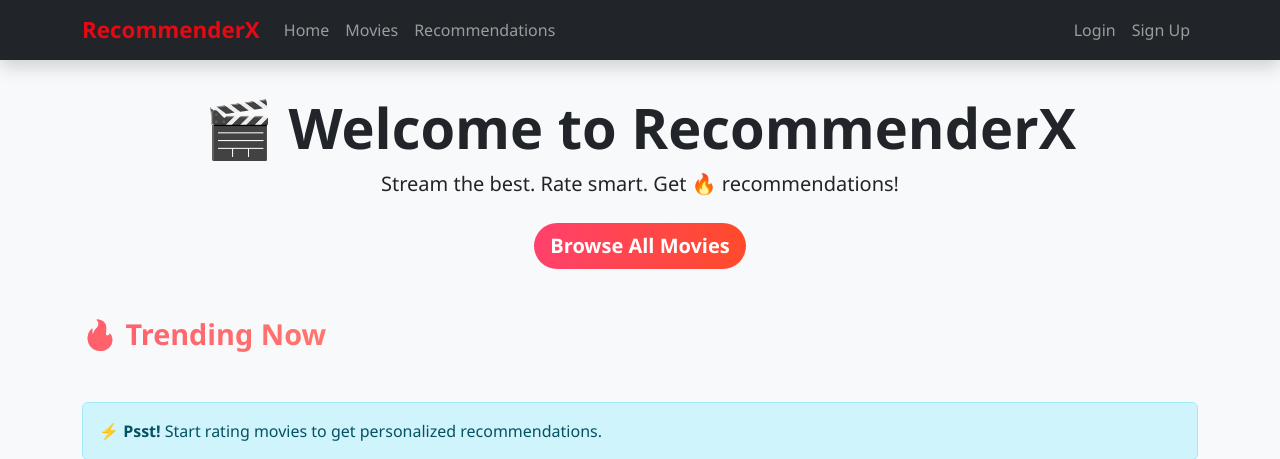
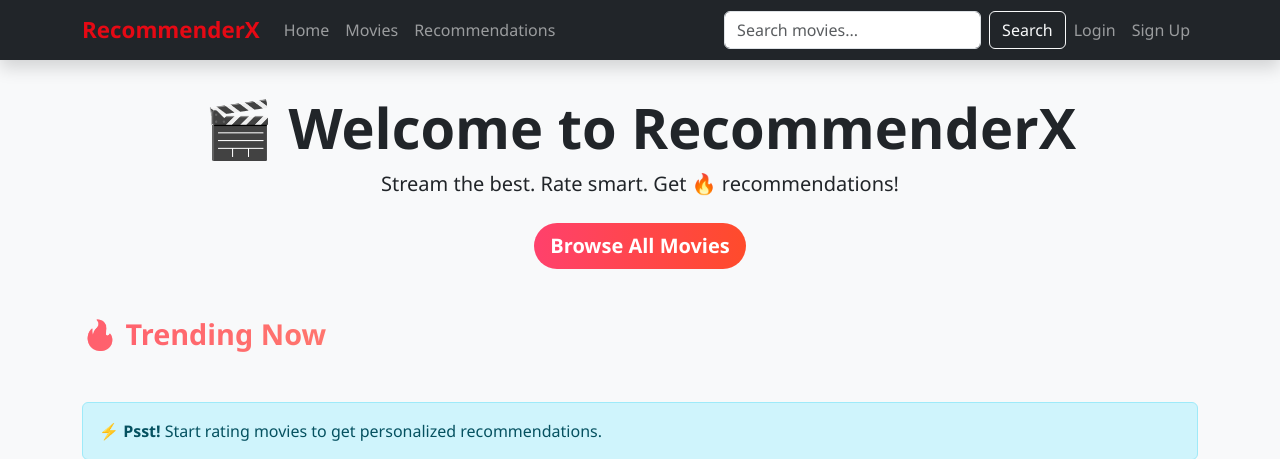
Before and after one commit to Sreekaran1704/recommenderx, a Django app: page / in a window 1280 px wide. Shown: the top 459 px of the page. Run offline with Django 5.2, Linux system fonts and the light colour scheme; some libraries are stand-ins or nearby versions.

Commit message:
Added search functionality

```diff
--- a/src/movies/auth.py
+++ b/src/movies/auth.py
@@ -27,8 +27,8 @@ class ClerkJWTAuthentication(BaseAuthentication):
 
             # TEMPORARY FIX: For session tokens (starting with dvb_),
             # create a simple user object for rating operations
-            if token.startswith('dvb_') and ('ratings' in request.path or 'watchlist' in request.path):
-                print("Using session token for rating/watchlist operation")
+            if token.startswith('dvb_') and ('ratings' in request.path or 'watchlist' in request.path or 'search' in request.path):
+                print(f"Using session token for {request.path}")
                 # Create a simple user object with the session ID as the user ID
                 user = type('ClerkUser', (), {
                     'id': token,  # Use the session token as the user ID
--- a/src/movies/views.py
+++ b/src/movies/views.py
@@ -180,6 +180,7 @@ def get_user_watchlist(request):
         return Response({"error": str(e)}, status=status.HTTP_500_INTERNAL_SERVER_ERROR)
 
 @api_view(['GET'])
+# Remove authentication and permission classes for search
 def search_movies(request):
     try:
         Movie = apps.get_model('movies', 'Movie')
--- a/src/recommenderx/templates/base.html
+++ b/src/recommenderx/templates/base.html
@@ -5,6 +5,7 @@
     <meta name="viewport" content="width=device-width, initial-scale=1.0">
     <title>{% block title %}RecommenderX{% endblock %}</title>
     <link href="https://cdn.jsdelivr.net/npm/bootstrap@5.3.0-alpha1/dist/css/bootstrap.min.css" rel="stylesheet">
+    <link rel="stylesheet" href="https://cdnjs.cloudflare.com/ajax/libs/font-awesome/5.15.4/css/all.min.css">
 
     <!-- Clerk Script -->
     <script
@@ -80,6 +81,11 @@
                 <li class="nav-item"><a class="nav-link" href="/recommendations/">Recommendations</a></li>
                 <!-- Watchlist will be injected here dynamically -->
             </ul>
+            <!-- Check that your search form looks like this -->
+            <form class="d-flex" action="/search/" method="GET">
+                <input class="form-control me-2" type="search" placeholder="Search movies..." name="q" aria-label="Search">
+                <button class="btn btn-outline-light" type="submit">Search</button>
+            </form>
             <ul class="navbar-nav" id="auth-section">
                 <li class="nav-item"><a class="nav-link" href="/login/">Login</a></li>
                 <li class="nav-item"><a class="nav-link" href="/signup/">Sign Up</a></li>
--- a/src/recommenderx/urls.py
+++ b/src/recommenderx/urls.py
@@ -3,7 +3,7 @@ from django.urls import include, path
 from .views import (
     home_page_view, movie_list_view, movie_detail_view, recommendations_view,
     watchlist_view, add_to_watchlist_view, remove_from_watchlist_view,
-    login_view, signup_view, logout_view, profile_view, add_rating_view
+    login_view, signup_view, logout_view, profile_view, add_rating_view, search_movies_view
 )
 from rest_framework.documentation import include_docs_urls
 
@@ -12,6 +12,7 @@ urlpatterns = [
     path("", home_page_view, name="home"),
     path("movies/", movie_list_view, name="movie_list"),
     path("movies/<int:movie_id>/", movie_detail_view, name="movie_detail"),
+    path('search/', search_movies_view, name='search_movies'),
     path("recommendations/", recommendations_view, name="recommendations"),
 
     # User-specific pages
--- a/src/recommenderx/views.py
+++ b/src/recommenderx/views.py
@@ -483,3 +483,92 @@ def remove_from_watchlist_view(request):
 
         return redirect('/watchlist/')
     return redirect('/movies/')
+
+
+# Add this function after your existing views
+
+def search_movies_view(request):
+    search_query = request.GET.get('q', '')
+
+    if not search_query:
+        return redirect('movie_list')
+
+    print(f"Search query: {search_query}")
+    # Get the Clerk token
+    # Make API request to our backend search endpoint
+    try:
+        # Get the Clerk token for authentication
+        clerk_token = (
+            request.COOKIES.get('clerk_token') or
+            request.COOKIES.get('__clerk_db_jwt') or
+            request.COOKIES.get('__session') or
+            request.headers.get('Authorization', '').replace('Bearer ', '')
+        )
+
+        # Set up headers for the API request
+        headers = {}
+        if clerk_token:
+            headers['Authorization'] = f'Bearer {clerk_token}'
+
+        # Make the request to the API
+        api_url = f'http://localhost:8000/api/movies/search/?q={search_query}'
+        print(f"Making API request to: {api_url}")
+        response = requests.get(
+            f'http://localhost:8000/api/movies/search/?q={search_query}',
+            headers=headers
+        )
+
+        if response.status_code == 200:
+            data = response.json()
+            # Check if the response has a 'results' key
+            if 'results' in data:
+                movies = data['results']
+            else:
+                # If the API returns a list directly
+                movies = data
+        else:
+            print(f"Search API returned status code: {response.status_code}")
+            movies = []
+    except Exception as e:
+        print(f"Error fetching search results: {str(e)}")
+        movies = []
+
+    # Get genres for filter dropdown (handle potential error)
+    try:
+        genres_response = requests.get('http://localhost:8000/api/movies/genres/')
+        if genres_response.status_code == 200:
+            genres = genres_response.json().get('genres', [])
+        else:
+            genres = []
+    except Exception as e:
+        print(f"Error fetching genres: {str(e)}")
+        genres = []
+
+    # Sort movies by title
+    movies = sorted(movies, key=lambda x: x.get('title', '').lower())
+
+    # Pagination
+    page = request.GET.get('page', 1)
+    paginator = Paginator(movies, 12)  # Show 12 movies per page
+
+    try:
+        movies_page = paginator.page(page)
+    except PageNotAnInteger:
+        movies_page = paginator.page(1)
+    except EmptyPage:
+        movies_page = paginator.page(paginator.num_pages)
+
+    # Render the search results template with all necessary context
+    context = {
+        'query': search_query,
+        'movies': movies_page,
+        'genres': genres,
+        'current_genre': '',
+        'search_query': search_query,
+        'sort_by': 'title',
+        'page_obj': movies_page,  # For pagination template
+        'CLERK_PUBLISHABLE_KEY': settings.CLERK_PUBLISHABLE_KEY
+    }
+
+    print(f"Rendering template with {len(movies)} movies")
+    return render(request, 'movies/search_results.html', context)
```
Also changed, not shown: src/recommenderx/templates/movies/search_results.html (added, +75 -0 lines).
